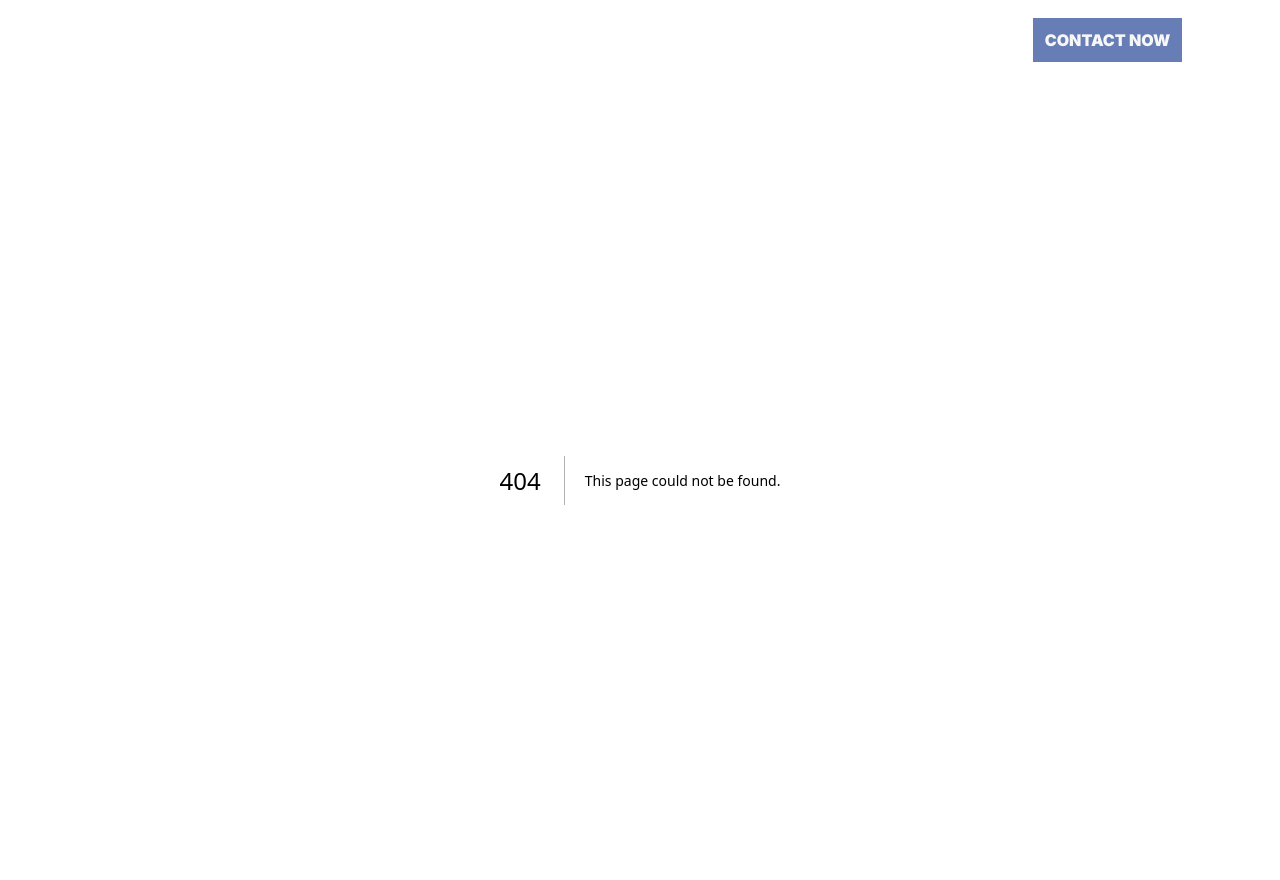
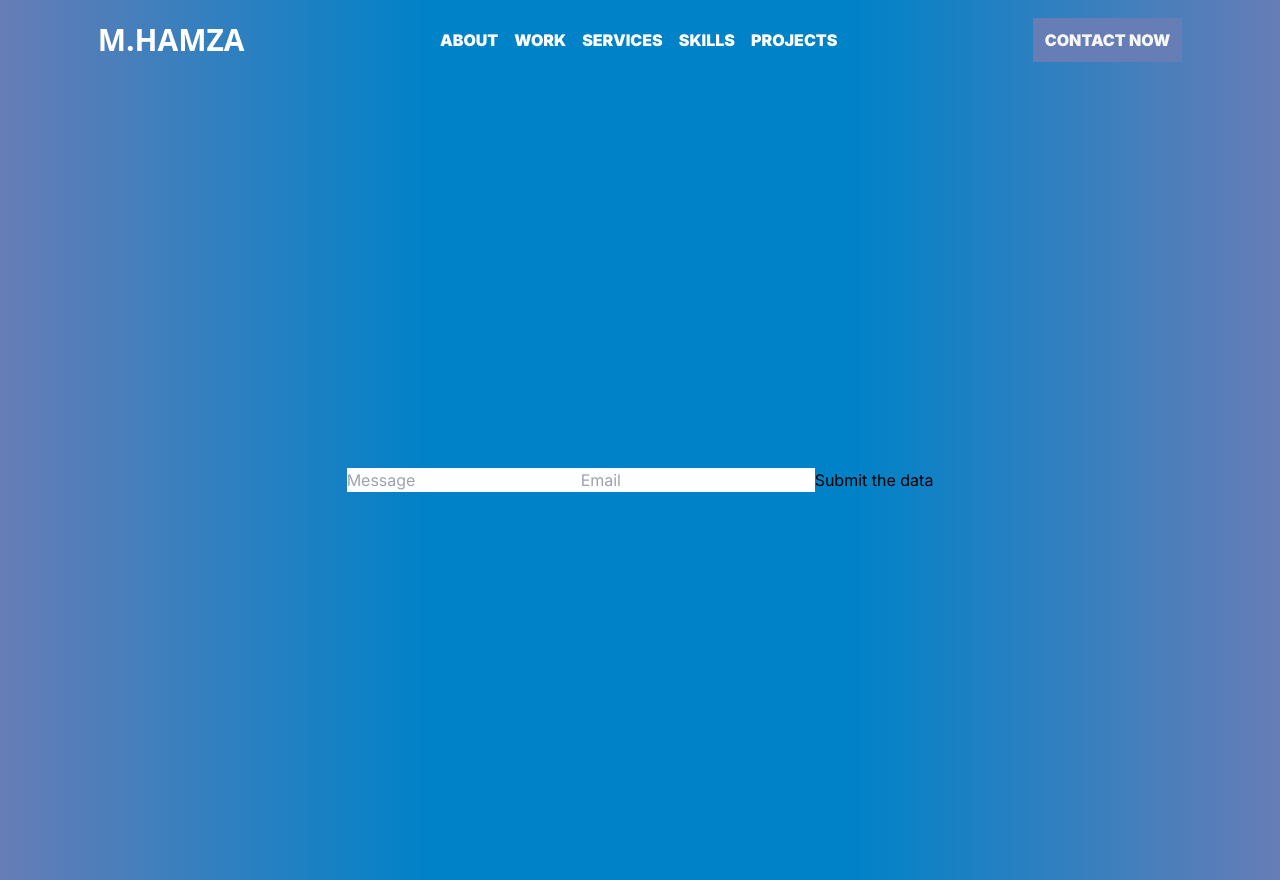
Before and after one commit to hamza398/MyPortfolio2, a Next.js app: page /Contact in a window 1280 px wide. Before the commit this address had no page. Built offline with nearby package versions, Linux system fonts and the light colour scheme.

Commit message:
'Hello '

```diff
--- /dev/null
+++ b/src/app/Contact/Firebase.js
@@ -0,0 +1,18 @@
+
+import { initializeApp } from "firebase/app";
+import { getAuth } from "firebase/auth";
+
+const firebaseConfig = {
+  apiKey: "AIzaSyAeUV1MQ8FimJSyZB3IrEYNyDtzSoa4rdY",
+  authDomain: "contactpage-cc756.firebaseapp.com",
+  projectId: "contactpage-cc756",
+  storageBucket: "contactpage-cc756.appspot.com",
+  messagingSenderId: "984715667154",
+  appId: "1:984715667154:web:a30c99edeb57c1ab5fef0b",
+  measurementId: "G-TVFES3KK80"
+
+};
+
+
+const app = initializeApp(firebaseConfig);
+export const auth = getAuth(app);
--- /dev/null
+++ b/src/app/Contact/page.js
@@ -0,0 +1,34 @@
+"use client";
+import React, { useState } from "react";
+import { createUserWithEmailAndPassword } from "firebase/auth";
+import { auth } from "./Firebase";
+const Contact = () => {
+  const [email, setEmail] = useState("");
+  const [password, setPassword] = useState("");
+  const handleData = async () => {
+    await createUserWithEmailAndPassword(auth, email, password);
+  };
+  return (
+    <div className="flex h-[100vh] w-[100vw] justify-center items-center">
+      <div className="form">
+        <input
+          placeholder="Message"
+          type="email"
+          onChange={(e) => {
+            setEmail(e.target.value);
+          }}
+        />
+        <input
+          placeholder="Email"
+          type="password"
+          onChange={(e) => {
+            setPassword(e.target.value);
+          }}
+        />
+        <button onClick={handleData}>Submit the data </button>
+      </div>
+    </div>
+  );
+};
+
+export default Contact;
```
